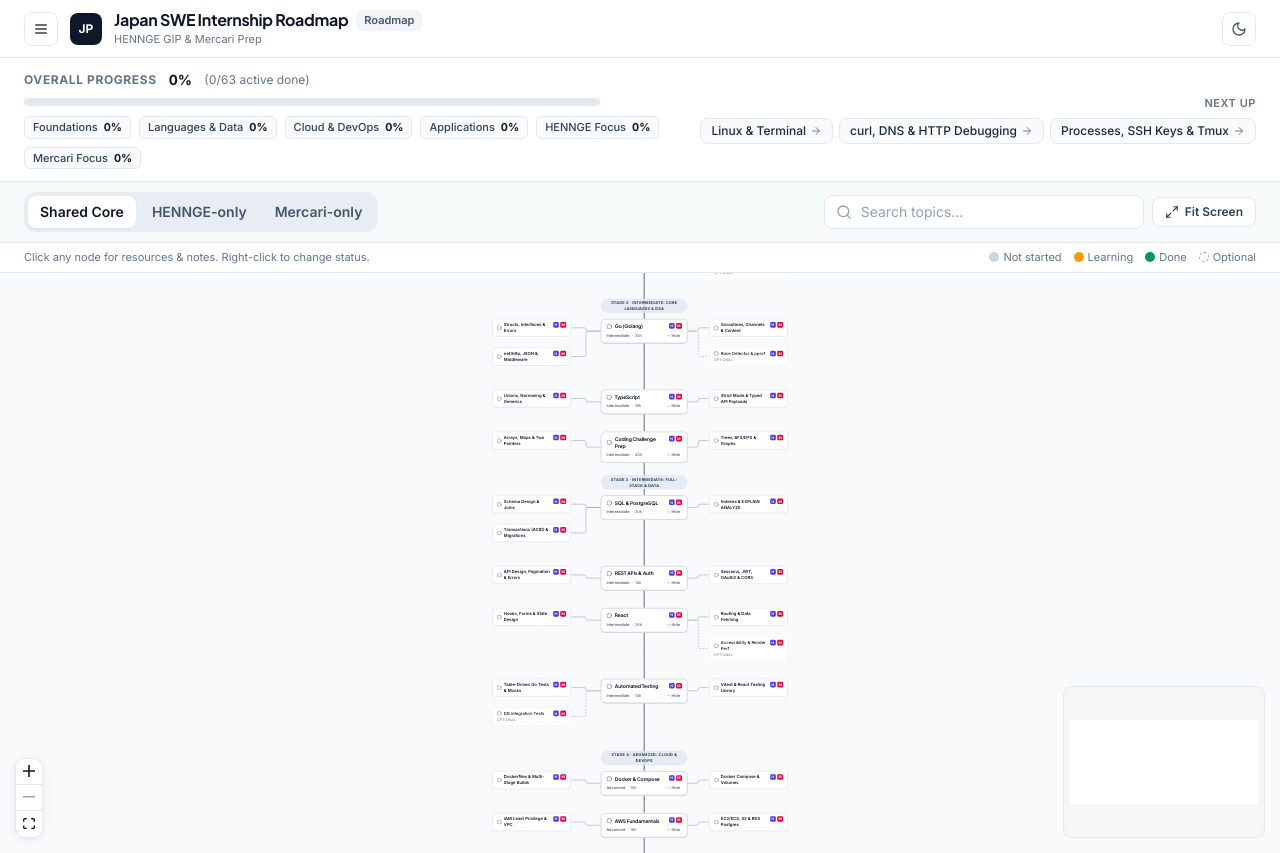
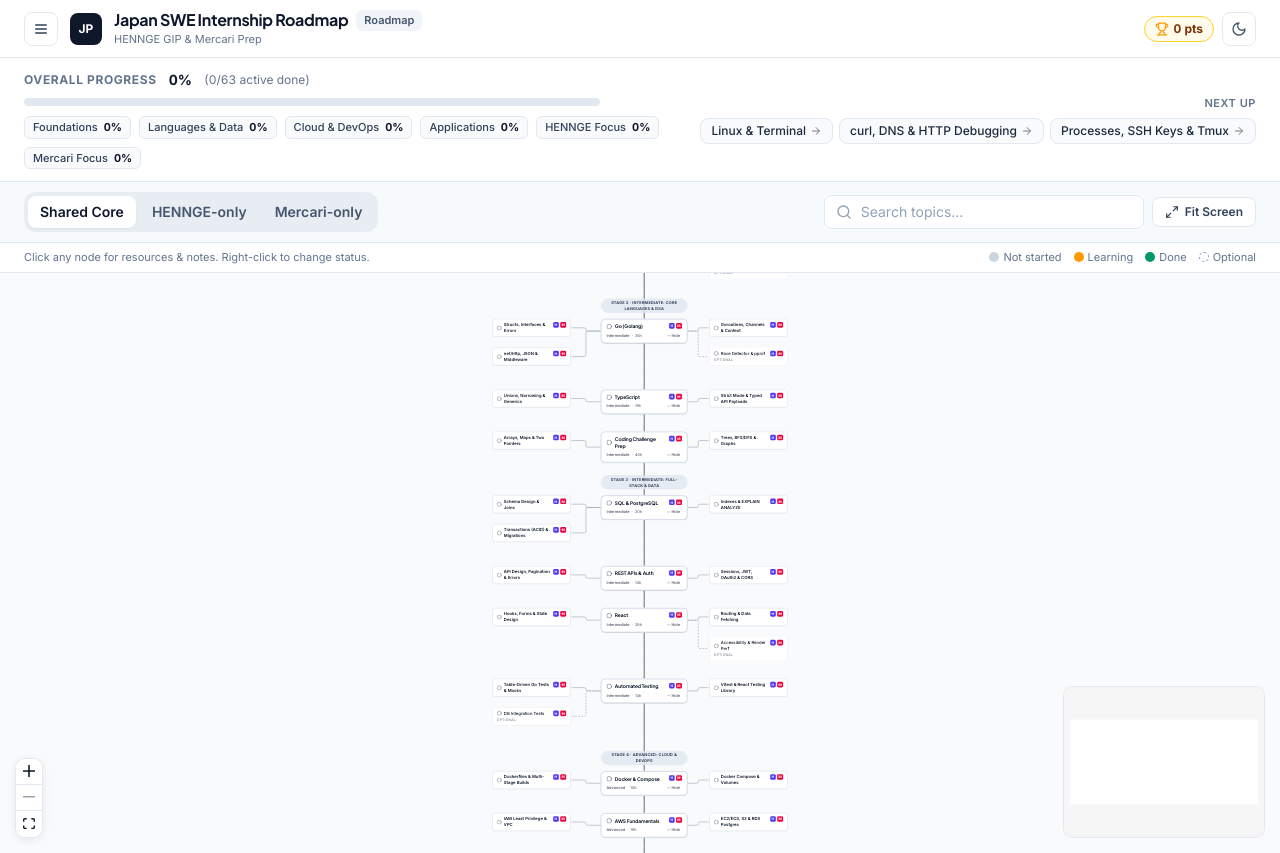
Before and after one commit to BrianC0des/internship-roadmap, a React (Vite) app: page / in a window 1280 px wide. Built offline with nearby package versions, Linux system fonts and the light colour scheme.

Commit message:
ui: keep points pill visible in header while nav lives in burger sidebar

```diff
--- a/src/components/layout/TopNav.tsx
+++ b/src/components/layout/TopNav.tsx
@@ -95,6 +95,17 @@ export function TopNav({
             </div>
           </div>
 
+          <div className="flex items-center gap-2">
+            <button
+              type="button"
+              onClick={() => handleSelect('leaderboard')}
+              title="View squad ranking"
+              className="inline-flex items-center gap-1 rounded-full border border-amber-300 bg-amber-50 px-2.5 py-1 text-xs font-bold text-amber-900 hover:bg-amber-100 dark:border-amber-700 dark:bg-amber-950/50 dark:text-amber-200 tabular-nums"
+            >
+              <Trophy className="h-3.5 w-3.5 text-amber-500" aria-hidden="true" />
+              <span>{totalPoints} pts</span>
+            </button>
+
             <button
               type="button"
               onClick={onToggleDarkMode}
@@ -103,6 +114,7 @@ export function TopNav({
             >
               {darkMode ? <Sun className="h-4 w-4" /> : <Moon className="h-4 w-4" />}
             </button>
+          </div>
         </div>
       </header>
 
```
Lines whose indentation alone changed are shown as unchanged.
